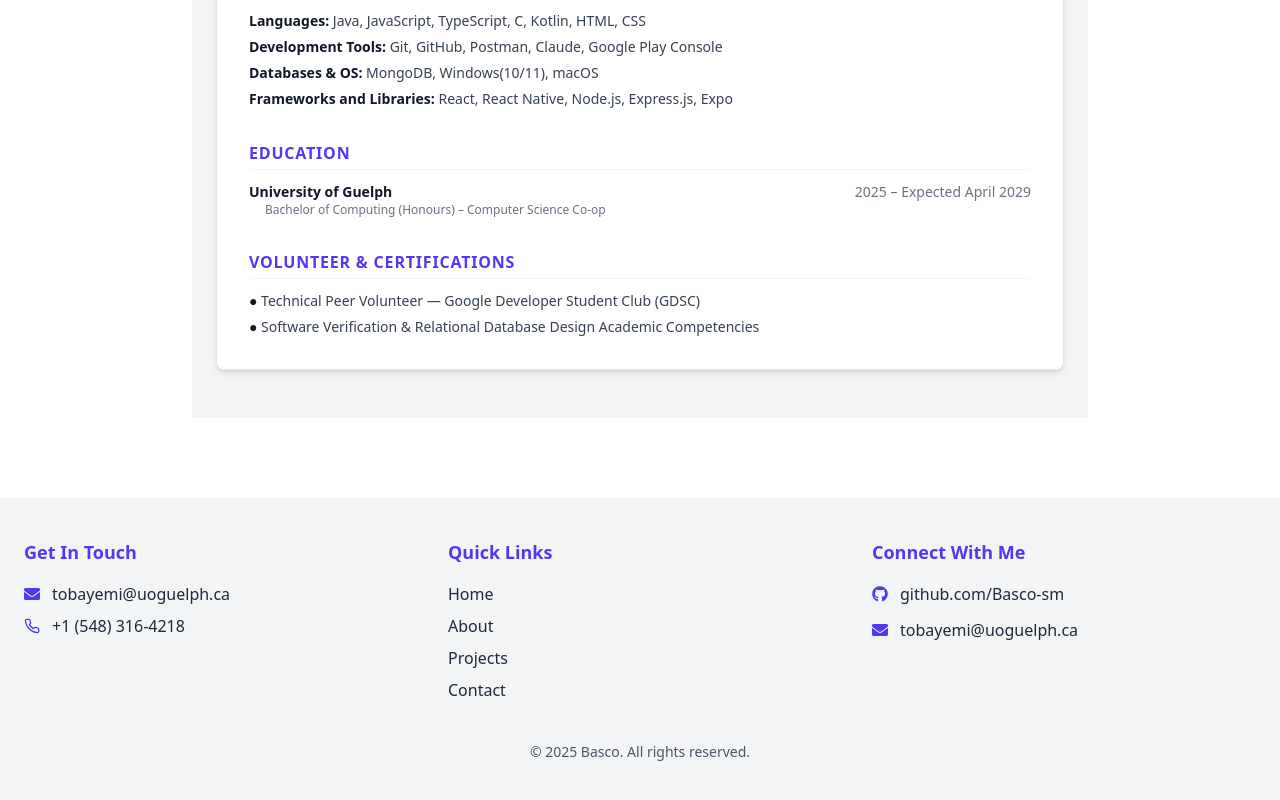
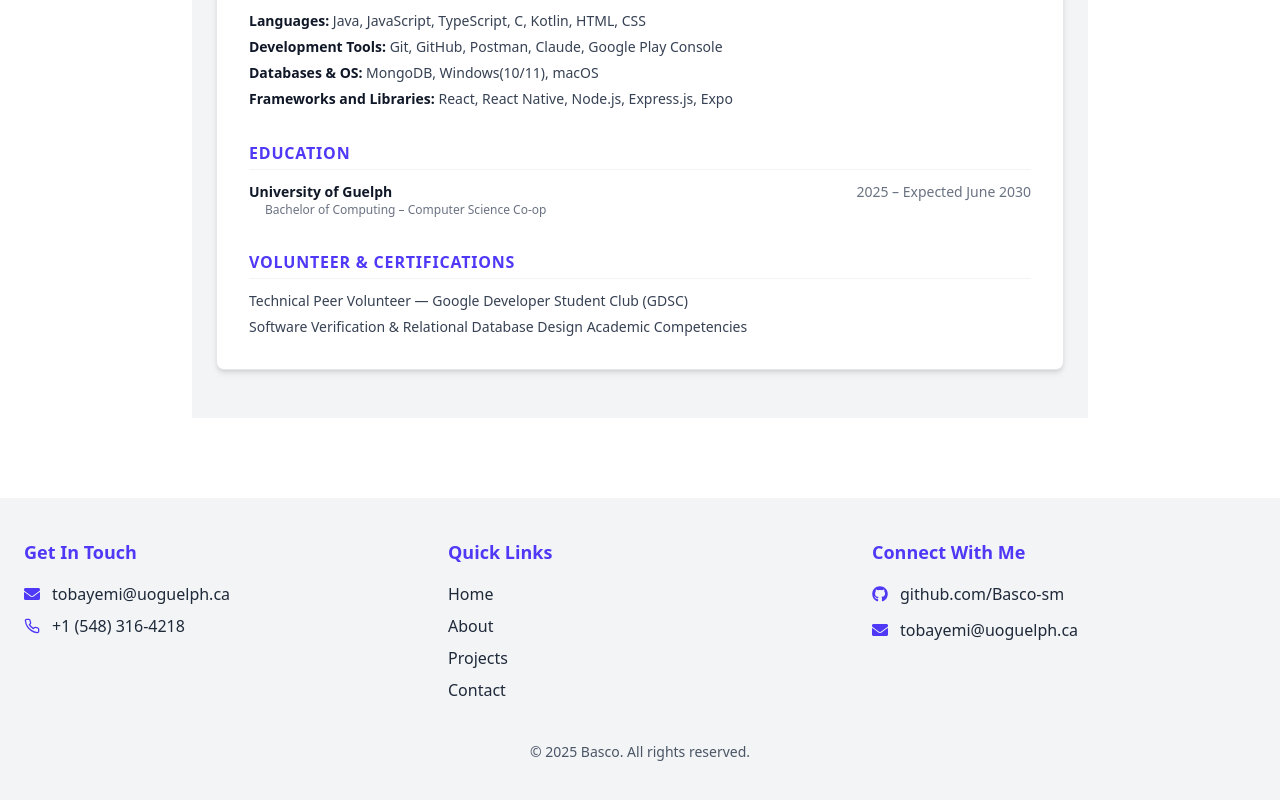
Before and after one commit to Basco-sm/basco-portfolio, a React (Vite) app: page /resume in a window 1280 px wide. Shown: the part 1060-1860 px from the top of the page. Built offline with nearby package versions, Linux system fonts and the light colour scheme.

Commit message:
made changes to resume section

```diff
--- a/src/pages/Resume.jsx
+++ b/src/pages/Resume.jsx
@@ -121,9 +121,9 @@ export default function Resume() {
             <li>
               <div className="flex justify-between font-semibold text-gray-900 dark:text-white">
                 <span>University of Guelph</span>
-                <span className="text-sm font-normal text-gray-500">2025 – Expected April 2029</span>
+                <span className="text-sm font-normal text-gray-500">2025 – Expected June 2030</span>
               </div>
-              <span className="text-xs text-gray-500 block ml-4">Bachelor of Computing (Honours) – Computer Science Co-op</span>
+              <span className="text-xs text-gray-500 block ml-4">Bachelor of Computing – Computer Science Co-op</span>
             </li>
           </ul>
         </section>
@@ -134,8 +134,8 @@ export default function Resume() {
             Volunteer & Certifications
           </h3>
           <ul className="list-none space-y-1.5 text-sm text-gray-700 dark:text-gray-300">
-            <li><span className="font-semibold text-gray-900 dark:text-white">●</span> Technical Peer Volunteer — Google Developer Student Club (GDSC)</li>
-            <li><span className="font-semibold text-gray-900 dark:text-white">●</span> Software Verification & Relational Database Design Academic Competencies</li>
+            <li><span className="font-semibold text-gray-900 dark:text-white"></span> Technical Peer Volunteer — Google Developer Student Club (GDSC)</li>
+            <li><span className="font-semibold text-gray-900 dark:text-white"></span> Software Verification & Relational Database Design Academic Competencies</li>
           </ul>
         </section>
 
```
